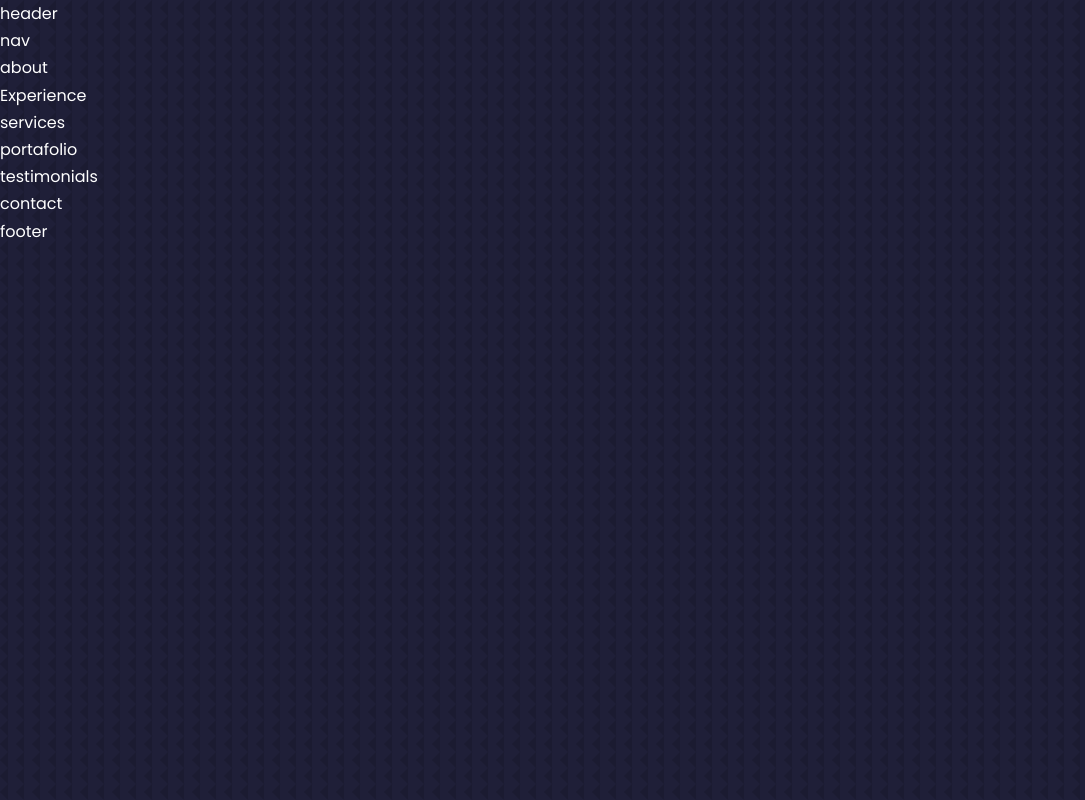
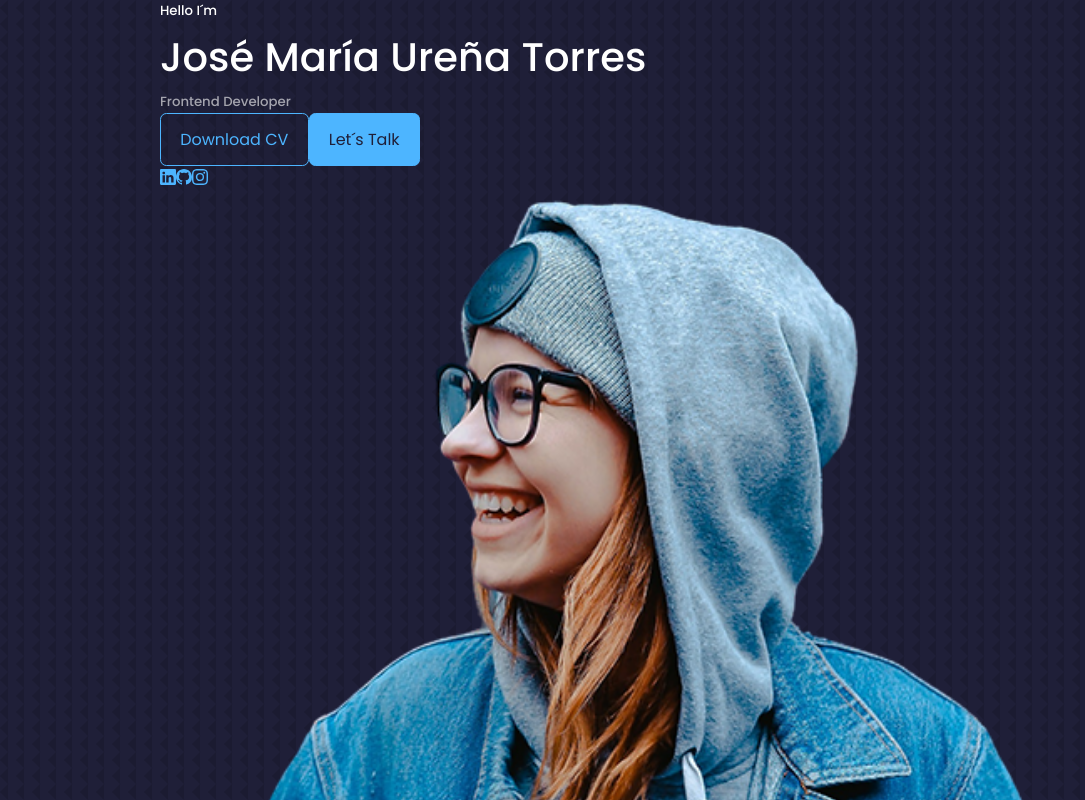
Before and after one commit to JMUT1/react-portfolio-website, a React (Create React App) app: page / in a window 1280 px wide. Shown: the top 800 px of the page, without its empty margins (0-1085 px from the left). Built offline with nearby package versions, Linux system fonts and the light colour scheme.

Commit message:
making the header and using other components so we can divide the work

```diff
--- a/package.json
+++ b/package.json
@@ -8,6 +8,7 @@
     "@testing-library/user-event": "^13.5.0",
     "react": "^18.2.0",
     "react-dom": "^18.2.0",
+    "react-icons": "^4.7.1",
     "react-scripts": "5.0.1",
     "web-vitals": "^2.1.4"
   },
--- /dev/null
+++ b/src/components/header/CTA.jsx
@@ -0,0 +1,17 @@
+import React from "react";
+import CV from "../../assets/assets/Profile.pdf";
+
+function CTA() {
+  return (
+    <div className="cta">
+      <a href={CV} download className="btn">
+        Download CV
+      </a>
+      <a href="#contact" className="btn btn-primary">
+        Let´s Talk
+      </a>
+    </div>
+  );
+}
+
+export default CTA;
--- /dev/null
+++ b/src/components/header/HeaderSocials.jsx
@@ -0,0 +1,22 @@
+import React from "react";
+import { BsLinkedin } from "react-icons/bs";
+import { BsGithub } from "react-icons/bs";
+import { BsInstagram } from "react-icons/bs";
+
+function HeaderSocials() {
+  return (
+    <div className="header__socials">
+      <a href="https://linkedin.com" target="_blank">
+        <BsLinkedin />
+      </a>
+      <a href="https://github.com" target="_blank">
+        <BsGithub />
+      </a>
+      <a href="https://instagram.com" target="_blank">
+        <BsInstagram />
+      </a>
+    </div>
+  );
+}
+
+export default HeaderSocials;
--- a/src/components/header/header.jsx
+++ b/src/components/header/header.jsx
@@ -1,8 +1,27 @@
 import React from "react";
 import "./header.css";
+import CTA from "./CTA";
+import ME from "../../assets/assets/me.png";
+import HeaderSocials from "./HeaderSocials";
 
 function Header() {
-  return <div>header</div>;
+  return (
+    <header>
+      <div className="container header__container">
+        <h5>Hello I´m</h5>
+        <h1>José María Ureña Torres</h1>
+        <h5 className="text-light">Frontend Developer</h5>
+        <CTA />
+        <HeaderSocials />
+        <div className="me">
+          <img src={ME} alt="image of me" />
+        </div>
+        <a href="#contact" className="scroll__down">
+          Scroll Down
+        </a>
+      </div>
+    </header>
+  );
 }
 
 export default Header;
```
Also changed, not shown: 1 other file (tests, documents, lock files or other folders).
